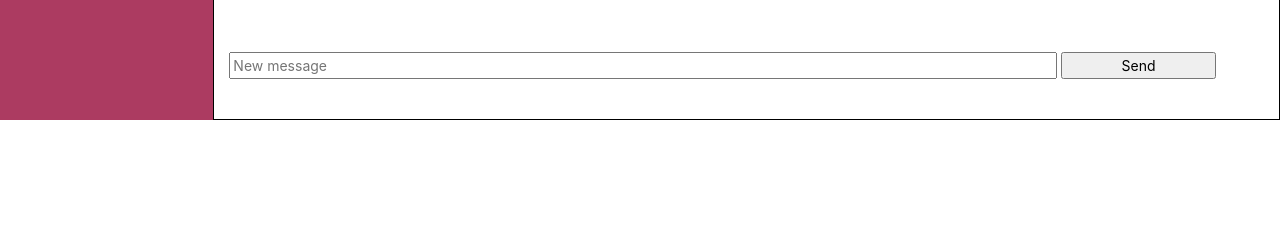
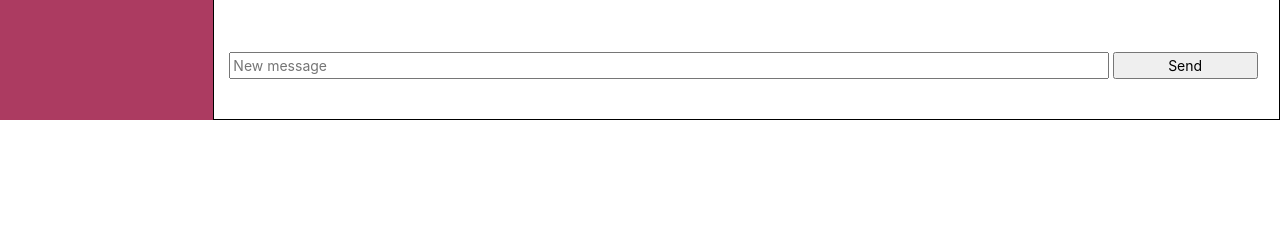
Before and after one commit to laimaurnezaite/Flack, a Flask app: page / in a window 1280 px wide. Shown: the part 193-433 px from the top of the page. Run offline with Flask 2, Linux system fonts and the light colour scheme; some libraries are stand-ins or nearby versions.

Commit message:
add styling to "send message"

```diff
--- a/templates/index.html
+++ b/templates/index.html
@@ -59,8 +59,8 @@
                     </div>
 
                         <form id="write_new_message" style=" width:100%; padding-top:40px; padding-bottom:40px;">
-                            <input style="width:80%;" id="new_message" autocomplete="off" autofocus placeholder="New message" type="text">
-                            <input style="width: 15%;" id="send_message" value="Send" type="submit">
+                            <input style="width:85%;" id="new_message" autocomplete="off" autofocus placeholder="New message" type="text">
+                            <input style="width: 14%;" id="send_message" value="Send" type="submit">
                         </form>
                     </div>
 
```
